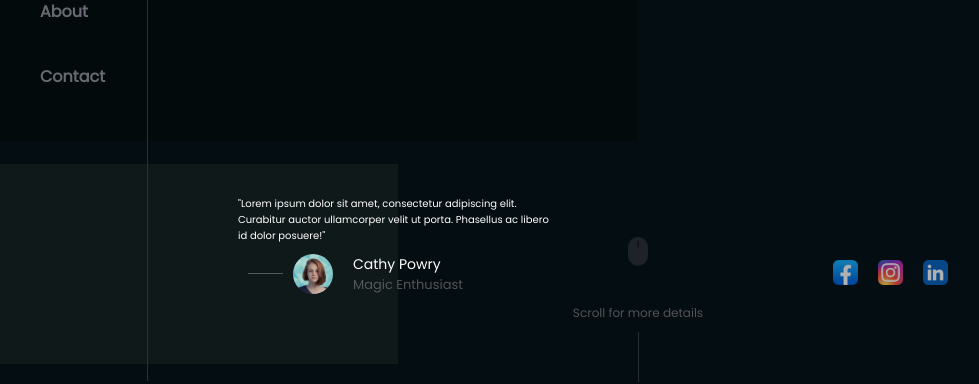
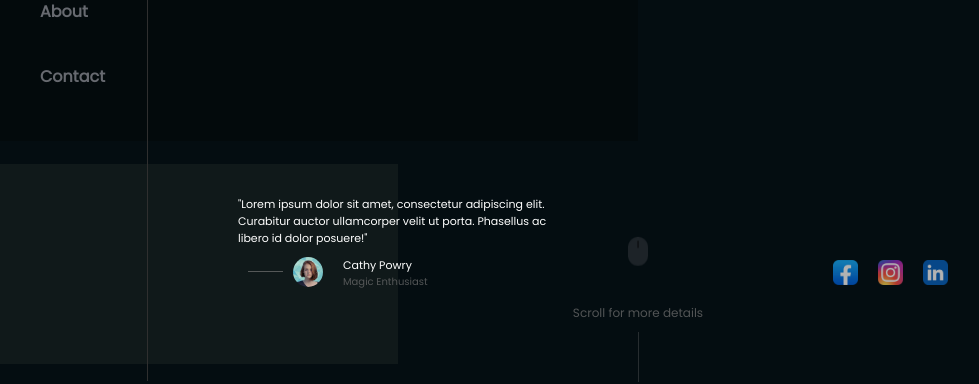
Before and after one commit to bimmbin/Portfolio, a plain HTML site: page index.html in a window 1280 px wide. Shown: the part 419-803 px from the top of the page, without its empty margins (2-981 px from the left). Drawn offline with Linux system fonts and the light colour scheme.

Commit message:
try text if readable2

```diff
--- a/style.css
+++ b/style.css
@@ -247,21 +247,21 @@ nav ul li:hover {
 }
 .box2 .quote {
     padding-top: 2rem;
-    font-size: 10px;
+    font-size: 11px;
 }
 .boxcont2 .boxcont2-flex {
     margin-top: 10px;
     display: flex;
 }
 .boxcont2-flex img {
-    width: 40px;
-    height: 40px;
+    width: 30px;
+    height: 30px;
     border-radius: 50%;
     margin-right: 20px;
 }
 .boxcont2-flex .line {
     width: 35px;
-    height: 40px;
+    height: 30px;
     /* background: red; */
     box-shadow: 0px -1px 0px 0px #707070b9;
     transform: translateY(50%);
@@ -269,10 +269,10 @@ nav ul li:hover {
 
 }
 .boxcont2-flex p {
-    font-size: 14px;
+    font-size: 11px;
 }
 .boxcont2-flex .p2 {
-    font-size: 13px;
+    font-size: 10px;
     color: #707070b9;
 }
 
```
